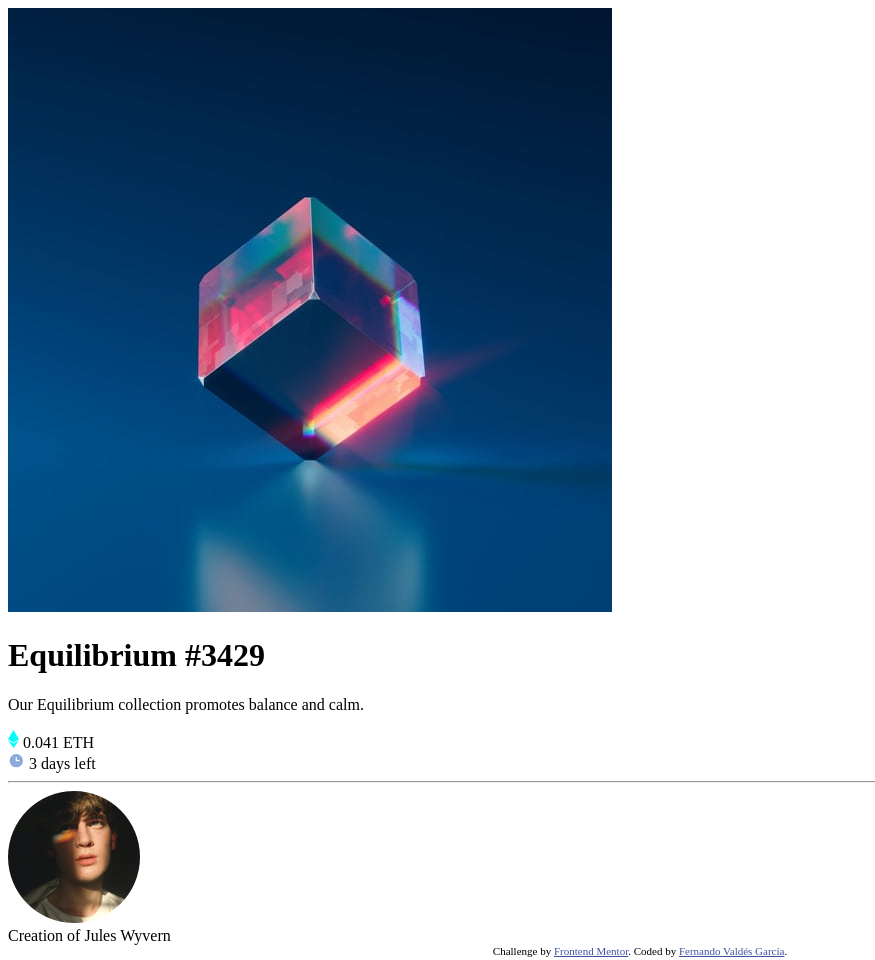
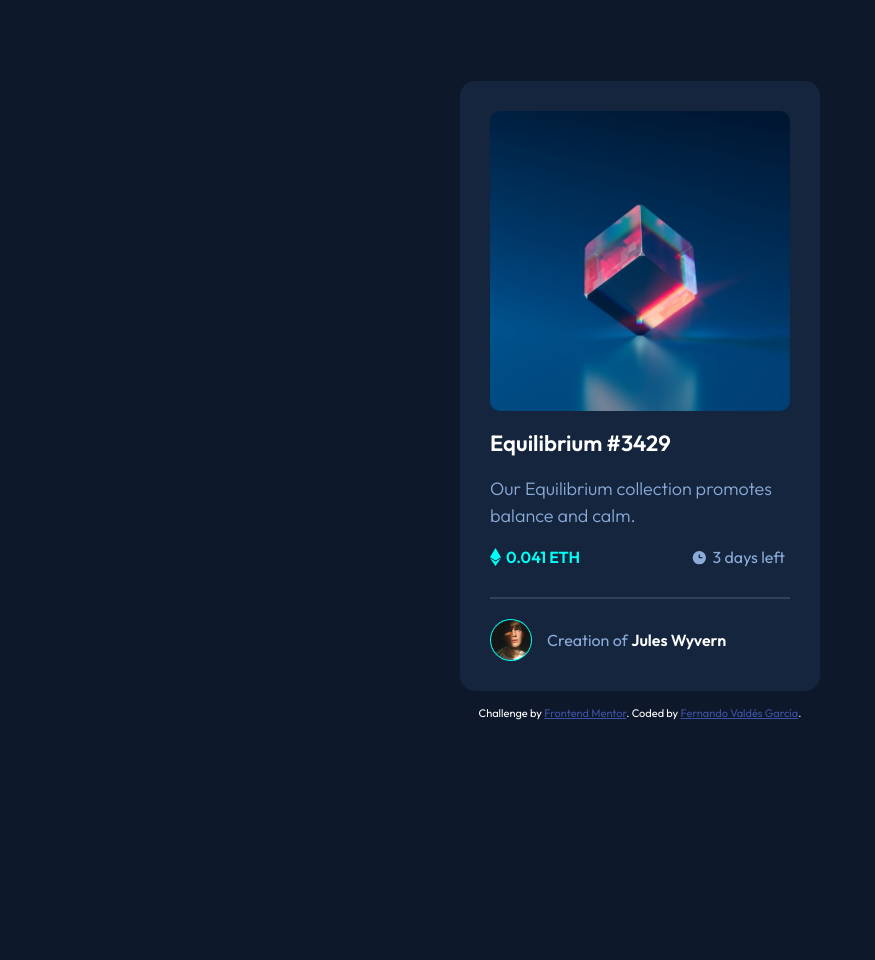
Before and after one commit to fvaldes0109/FM-nft-preview-card, a plain HTML site: page index.html in a window 1280 px wide. Shown: the whole page, without its empty margins (0-875 px from the left). After the commit the page ends 816 px from the top, so only its background shows below. Drawn offline with Linux system fonts and the light colour scheme.

Commit message:
Basic styles

```diff
--- /dev/null
+++ b/css/styles.css
@@ -0,0 +1,101 @@
+@import url('https://fonts.googleapis.com/css2?family=Outfit:wght@300;400;600&display=swap');
+
+:root {
+    --cyan: hsl(178, 100%, 50%);
+    --soft-blue: hsl(215, 51%, 70%);
+}
+
+body {
+    background-color: hsl(217, 54%, 11%);
+    font-family: 'Outfit';
+    min-height: 100vh;
+    display: flex;
+    align-items: center;
+    justify-content: center;
+    flex-direction: column;
+}
+
+.card {
+    background-color: hsl(216, 50%, 16%);
+    max-width: 300px;
+    margin: 0 auto;
+    padding: 30px;
+    border-radius: 15px;
+}
+
+.photo img {
+    width: 100%;
+    border-radius: 10px;
+}
+
+h1 {
+    color: white;
+    font-weight: 600;
+    font-size: 22px;
+}
+
+p {
+    color: var(--soft-blue);
+    font-weight: 300;
+    font-size: 18px;
+    line-height: 1.5;
+}
+
+.assets {
+    display: flex;
+    justify-content: space-between;
+}
+
+.balance, .time {
+    display: flex;
+    align-items: center;
+}
+
+.balance span {
+    color: var(--cyan);
+    font-weight: 600;
+    padding: 0 5px;
+}
+
+.time span {
+    color: var(--soft-blue);
+    padding: 0 5px;
+}
+
+hr {
+    border: 1px solid hsl(215, 32%, 27%);
+    margin: 30px 0 20px;
+}
+
+.creator {
+    display: flex;
+    align-items: center;
+}
+
+.creator .pfp {
+    background-color: var(--cyan);
+    border-radius: 50%;
+    width: 42px;
+    height: 42px;
+    display: flex;
+    align-items: center;
+    justify-content: center;
+}
+
+.creator img {
+    width: 40px;
+}
+
+.creator span {
+    padding: 0 15px;
+    color: var(--soft-blue);
+}
+
+.creator span a {
+    color: white;
+    font-weight: 600;
+}
+
+footer {
+    margin: 15px;
+}
--- a/index.html
+++ b/index.html
@@ -5,11 +5,12 @@
   <meta name="viewport" content="width=device-width, initial-scale=1.0"> <!-- displays site properly based on user's device -->
 
   <link rel="icon" type="image/png" sizes="32x32" href="./images/favicon-32x32.png">
+  <link rel="stylesheet" href="./css/styles.css">
 
   <title>Frontend Mentor | NFT preview card component</title>
 
   <style>
-    .attribution { font-size: 11px; text-align: center; }
+    .attribution { font-size: 11px; text-align: center; color: white; }
     .attribution a { color: hsl(228, 45%, 44%); }
   </style>
 </head>
@@ -38,15 +39,17 @@
           <div class="pfp">
             <img src="./images/image-avatar.png" alt="Avatar image">
           </div>
-          <span>Creation of Jules Wyvern</span>
+          <span>Creation of <a>Jules Wyvern</a></span>
         </div>
       </div>
     </div>
   </main>
 
-  <div class="attribution">
-    Challenge by <a href="https://www.frontendmentor.io?ref=challenge" target="_blank">Frontend Mentor</a>.
-    Coded by <a href="https://www.linkedin.com/in/fernando-vald%C3%A9s-garc%C3%ADa-a46142221/">Fernando Valdés García</a>.
-  </div>
+  <footer>
+    <div class="attribution">
+      Challenge by <a href="https://www.frontendmentor.io?ref=challenge" target="_blank">Frontend Mentor</a>.
+      Coded by <a href="https://www.linkedin.com/in/fernando-vald%C3%A9s-garc%C3%ADa-a46142221/">Fernando Valdés García</a>.
+    </div>
+  </footer>
 </body>
 </html>
```
